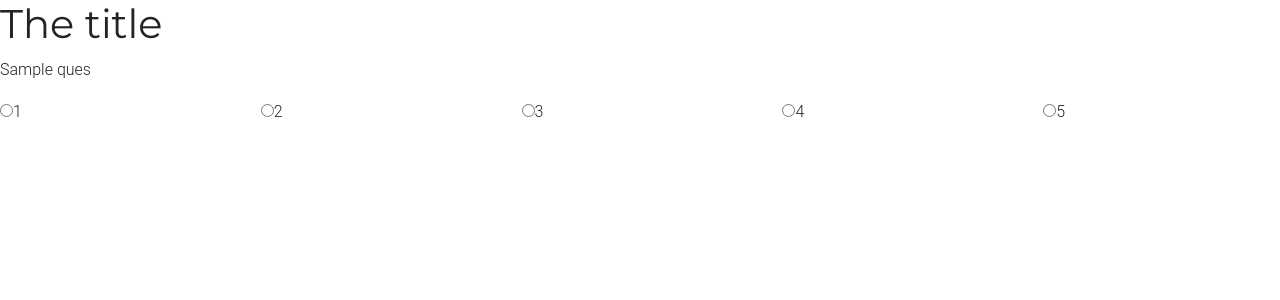
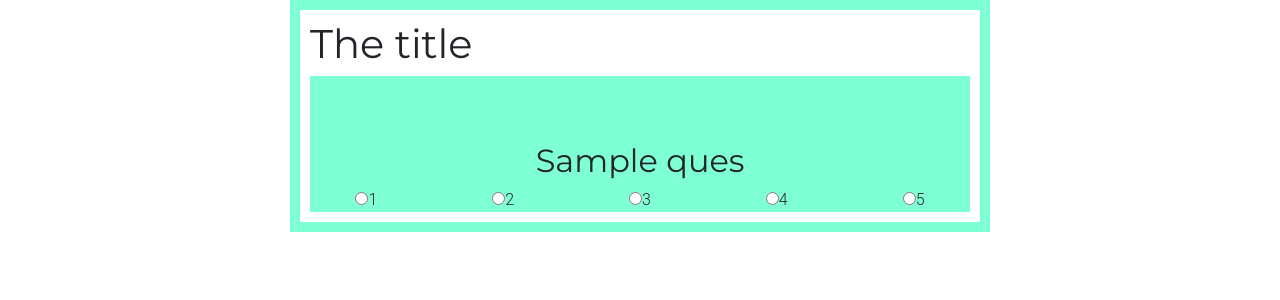
Before and after one commit to diyanaco/TAJMA_OUM, a Flask app: template templates/questionaire-me.html in a window 1280 px wide. Shown: the top 300 px of the page. Run offline with Flask 2, Linux system fonts and the light colour scheme; the template is opened without the code that fills it: most values are stand-ins (such as "Sample title", 1, 10 or a date in 2020); some libraries are stand-ins or nearby versions; some web fonts are replaced.

Commit message:
added js for questionaire-me and opacity variable

```diff
--- /dev/null
+++ b/static/css/questionaireStyle.css
@@ -0,0 +1,14 @@
+.form{
+    margin: auto;
+    width: 700px;
+    border-style: solid;
+    border-color: aquamarine;
+    border-width: 10px;
+    padding: 10px 10px 10px 10px;
+}
+.question{
+    padding-top: 10%;
+    opacity: 0.1;
+    background-color: aquamarine;
+    text-align: center;
+}
--- /dev/null
+++ b/static/js/questionaire-me.js
@@ -0,0 +1,21 @@
+// $(window).scroll(function() {
+//     var scrollTop = $(this).scrollTop();
+
+//     $('.question').css({
+//       opacity: function() {
+//         var elementHeight = $(this).height();
+//         return 1 - (elementHeight - scrollTop) / elementHeight;
+//       }
+//     });
+//   });
+
+  $(document).ready(function(){
+    $(window).scroll(function(){
+      if($(this).scrollTop() > 100){
+        $(".question").css({"opacity" : "0"})
+      }
+      else {
+        $(".question").css({"opacity" : "1"})
+      }
+    })
+  })
--- a/templates/questionaire-me.html
+++ b/templates/questionaire-me.html
@@ -22,6 +22,9 @@
     <link rel="stylesheet" href="{{ url_for('static', filename='css/styles.css') }}">
     <!-- Material Design Bootstrap -->
     <link rel="stylesheet" href="{{ url_for('static', filename='css/mdb.min.css') }}">
+    <script src="https://ajax.googleapis.com/ajax/libs/jquery/3.2.1/jquery.min.js"></script>
+    <script type="text/javascript" src="{{ url_for('static', filename='js/questionaire-me.js') }}"></script>
+
 </head>
 
 <body>
@@ -31,7 +34,7 @@
         <div class="question">
             <div class="row">
                 <div class="col">
-                    <p>{{ques}}</p>
+                    <h2>{{ques}}</h2>
                 </div>
             </div>
             <div class="row">
```
